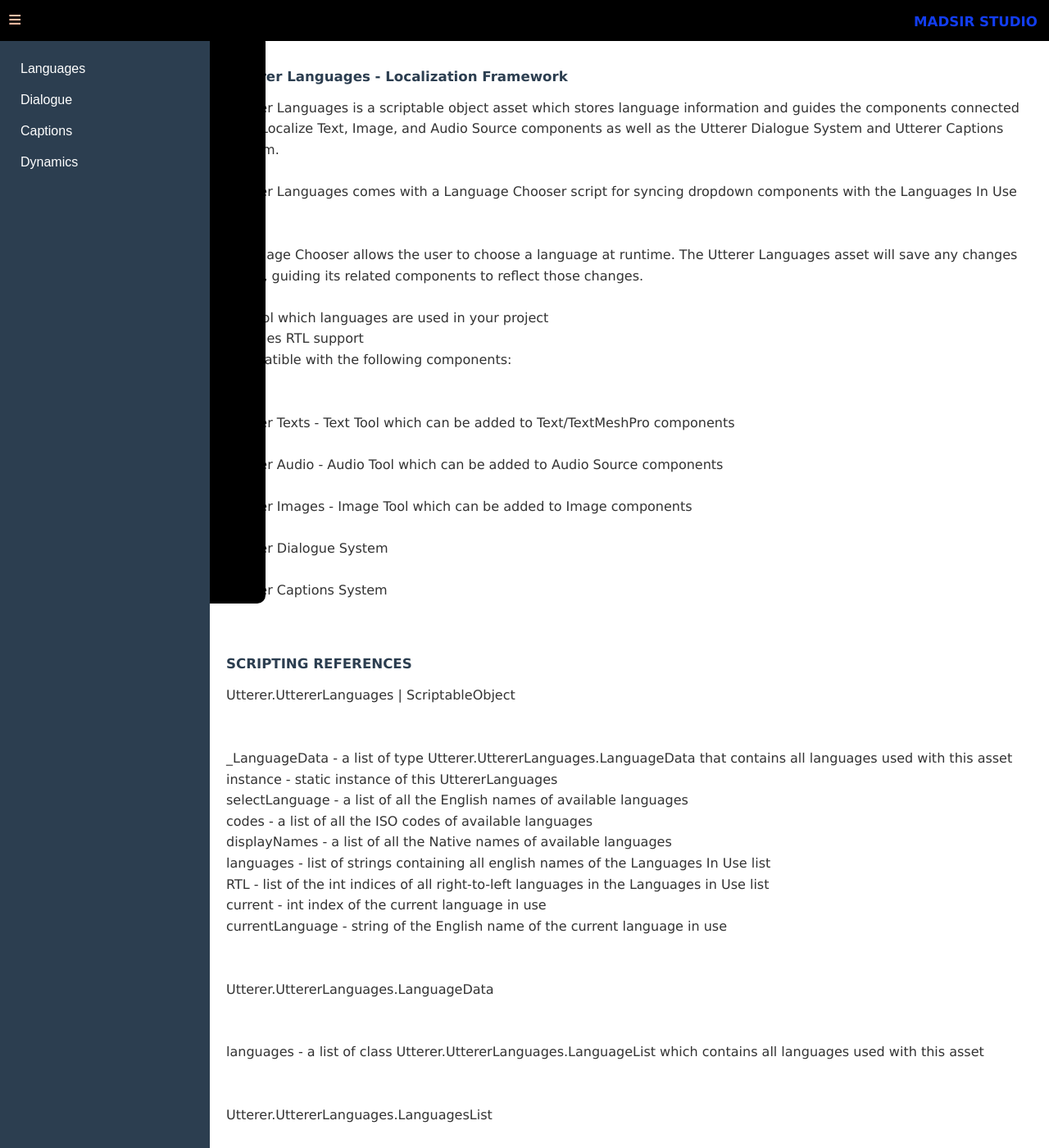
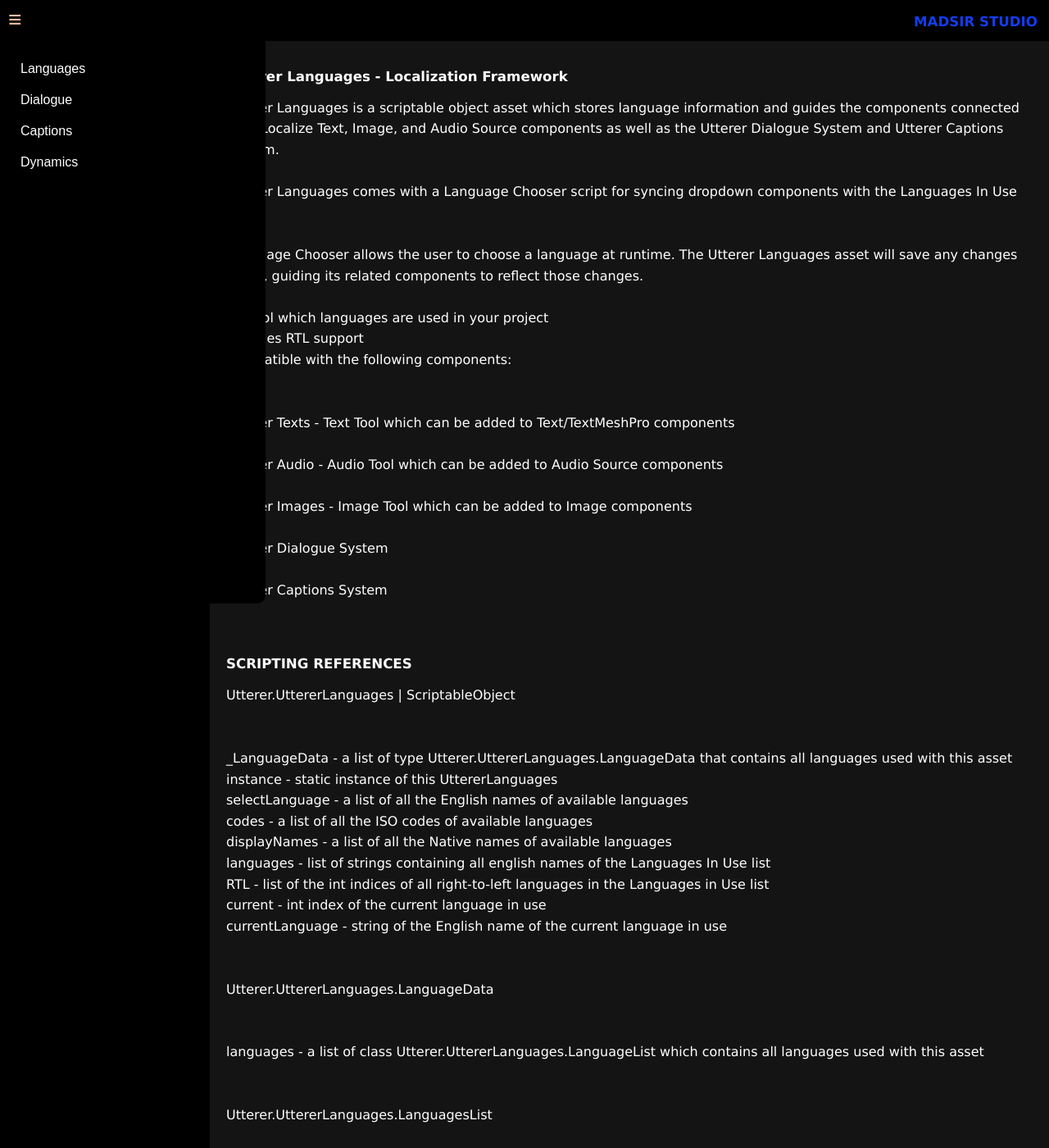
Before and after one commit to Madsir/madsirstudio.github.io, a Jekyll site: the page built from utterer/docs/index.html, in a window 1280 px wide and 1400 px high. Shown: the whole window at 82% size. Built offline with Jekyll 4.4.1, drawn with Linux system fonts in a browser that asks for light colours.

Commit message:
Update index.html

```diff
--- a/utterer/docs/index.html
+++ b/utterer/docs/index.html
@@ -29,7 +29,7 @@ description: "Utterer Documentation."
 
 .navbar {
     width: 20%;
-    background-color: #2c3e50;
+    background-color: #;
     padding: 15px;
     height: 100vh;
     overflow: auto;
@@ -50,13 +50,13 @@ description: "Utterer Documentation."
 }
 
 .navbar ul li a:hover {
-    background-color: #1abc9c;
+    background-color: #123def;
 }
 
 #documentation {
     flex-grow: 1;
     padding: 20px;
-    background-color: #ffffff;
+    background-color: #141414;
 }
 
 #documentation section {
@@ -66,13 +66,13 @@ description: "Utterer Documentation."
 }
 
 #documentation h2 {
-    color: #2c3e50;
+    color: white;
     margin-bottom: 15px;
 }
 
 #documentation p {
     line-height: 1.6;
-    color: #333333;
+    color: white;
 }
 
 /* Responsive Design */
```
